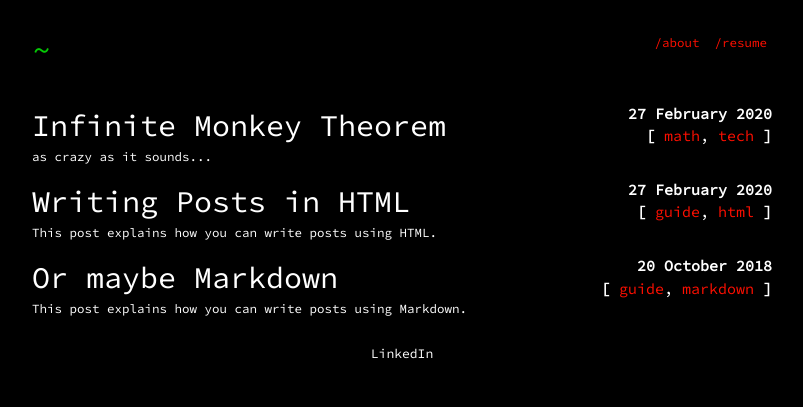
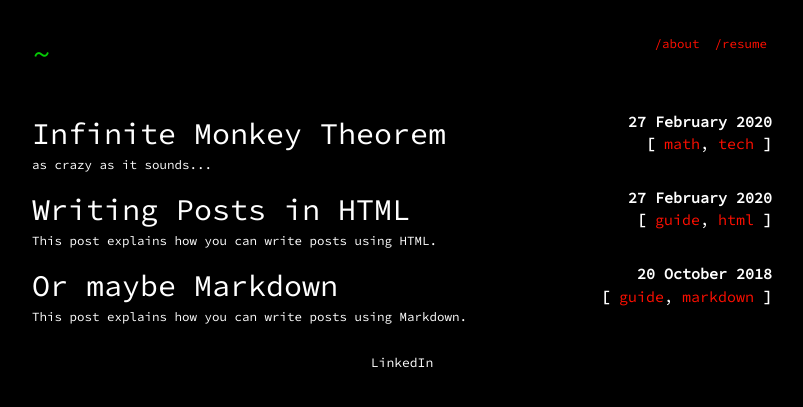
Before and after one commit to skbol/skbol.github.io, a Jekyll site: the page built from index.html, in a window 1280 px wide. Shown: the top 407 px of the page, without its empty margins (238-1041 px from the left). Built offline with Jekyll 4.4.1, drawn with Linux system fonts in a browser that asks for light colours.

Commit message:
Body CSS revamp

```diff
--- a/css/main.scss
+++ b/css/main.scss
@@ -40,11 +40,14 @@
 // Basic
 
 body {
-    margin: 0;
     font-family: "Source Code Pro", monospace;
     font-size: 12.5px;
     background-color: $background-color;
     color: $text-primary-color;
+    margin: 0 auto;
+    padding: 0;
+    text-align: left;
+    line-height: 1.5 !important;
     min-height: 100%;
 }
 a {
```
